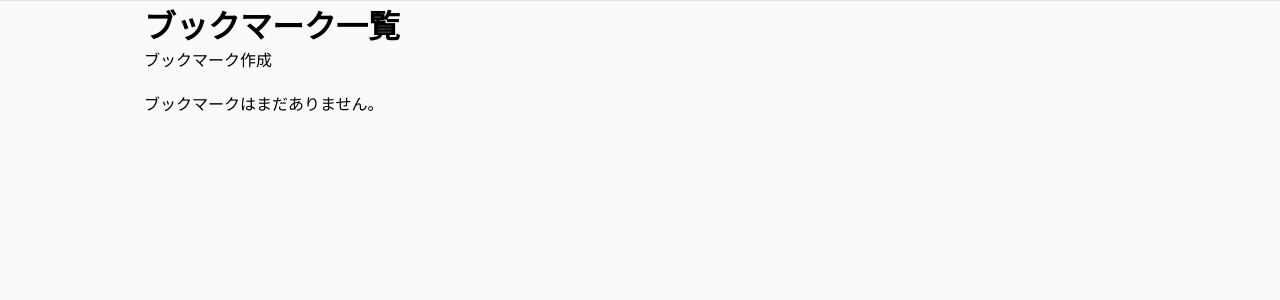
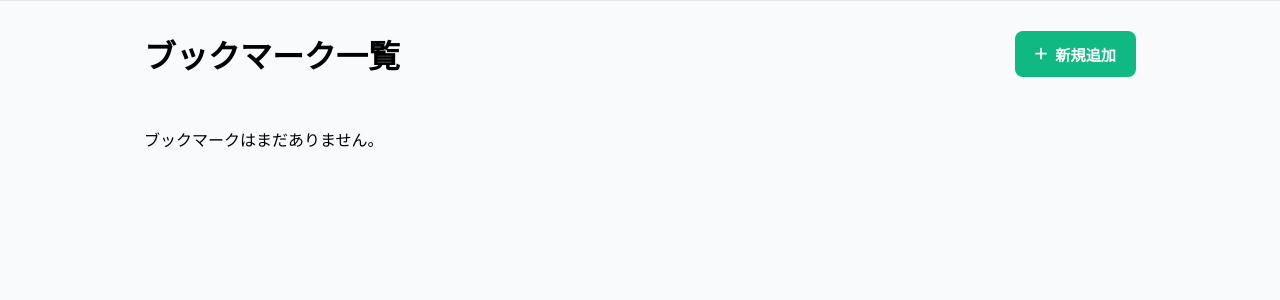
Before and after one commit to masunoob/MyBookmark, a Django app: page / in a window 1280 px wide. Shown: the part 60-360 px from the top of the page. Run offline with Django 5.2, Linux system fonts and the light colour scheme; data that the repository does not hold is empty.

Commit message:
ブックマークの作成ボタンを追加・レイアウト調整

```diff
--- a/main_app/static/main_app/css/bookmark_list.css
+++ b/main_app/static/main_app/css/bookmark_list.css
@@ -1,3 +1,19 @@
+/* ページヘッダー */
+.page-header {
+  display: flex;
+  justify-content: space-between;
+  align-items: center;
+  margin-top: 30px;
+  margin-bottom: 30px;
+}
+
+.page-header h1 {
+  margin: 0;
+  color: var(--text-primary);
+  font-size: 2rem;
+  font-weight: 700;
+}
+
 /* ブックマークセクション */
 .bookmark-section {
   padding: 20px 0;
@@ -85,6 +101,36 @@
   text-overflow: ellipsis;
 }
 
+/* 作成ボタン */
+.createButton {
+  display: inline-flex;
+  align-items: center;
+  gap: 8px;
+  padding: 12px 20px;
+  border: none;
+  border-radius: 8px;
+  font-size: 0.95rem;
+  font-weight: 600;
+  cursor: pointer;
+  transition: all 0.2s ease;
+  text-decoration: none;
+}
+
+.createButton.primary {
+  background-color: var(--primary-color);
+  color: white;
+}
+
+.createButton.primary:hover {
+  background-color: var(--primary-dark);
+  transform: translateY(-1px);
+  box-shadow: 0 4px 12px rgba(var(--primary-color-rgb), 0.3);
+}
+
+.createButton i {
+  font-size: 0.9rem;
+}
+
 .editButton {
   color: var(--primary-color);
   display: inline-flex;
@@ -132,6 +178,21 @@
 
 /* レスポンシブ対応 */
 @media (max-width: 768px) {
+  .page-header {
+    flex-direction: column;
+    gap: 15px;
+    align-items: stretch;
+    text-align: center;
+  }
+
+  .page-header h1 {
+    font-size: 1.5rem;
+  }
+
+  .createButton {
+    justify-content: center;
+  }
+
   .bookmark-wrapper {
     flex: 0 0 100%; /* モバイルでは1列 */
   }
--- a/main_app/static/main_app/js/pages/bookmark_list.js
+++ b/main_app/static/main_app/js/pages/bookmark_list.js
@@ -2,6 +2,7 @@ class BookmarkList {
   constructor() {
     this.init();
     this.bookmarkList;
+    this.createButton;
     this.editButton;
     this.deleteButton;
   }
@@ -12,6 +13,10 @@ class BookmarkList {
     this.bookmarkList.forEach(bookmark => {
       bookmark.addEventListener('click', this.handleArticleClick.bind(this));
     });
+
+    // 作成ボタン
+    this.createButton = document.querySelector('.createButton');
+    this.createButton.addEventListener('click', this.handleCreateButtonClick.bind(this));
 
     // 編集ボタン
     this.editButton = document.querySelectorAll('.editButton');
@@ -30,6 +35,15 @@ class BookmarkList {
   handleArticleClick(event) {
     const url = event.currentTarget.getAttribute('data-url');
     window.open(url, '_blank');
+  }
+
+  // 作成ボタンのクリックイベント
+  handleCreateButtonClick(event) {
+    event.preventDefault();
+    event.stopPropagation();
+
+    const url = event.currentTarget.getAttribute('data-url');
+    window.location.href = url;
   }
 
   // 編集ボタンのクリックイベント
--- a/main_app/templates/main_app/bookmark_list.html
+++ b/main_app/templates/main_app/bookmark_list.html
@@ -7,8 +7,13 @@
 
 {% block content %}
   <div class="mainWrapper">
-    <h1>ブックマーク一覧</h1>
-    <a href="{% url 'bookmark_create' %}">ブックマーク作成</a>
+    <div class="page-header">
+      <h1>ブックマーク一覧</h1>
+      <button class="createButton primary" data-url="{% url 'bookmark_create' %}">
+        <i class="fa-solid fa-plus"></i>
+        新規追加
+      </button>
+    </div>
     <section class="bookmark-section">
       {% if context.bookmarks %}
         <div class="bookmarkList">
```
